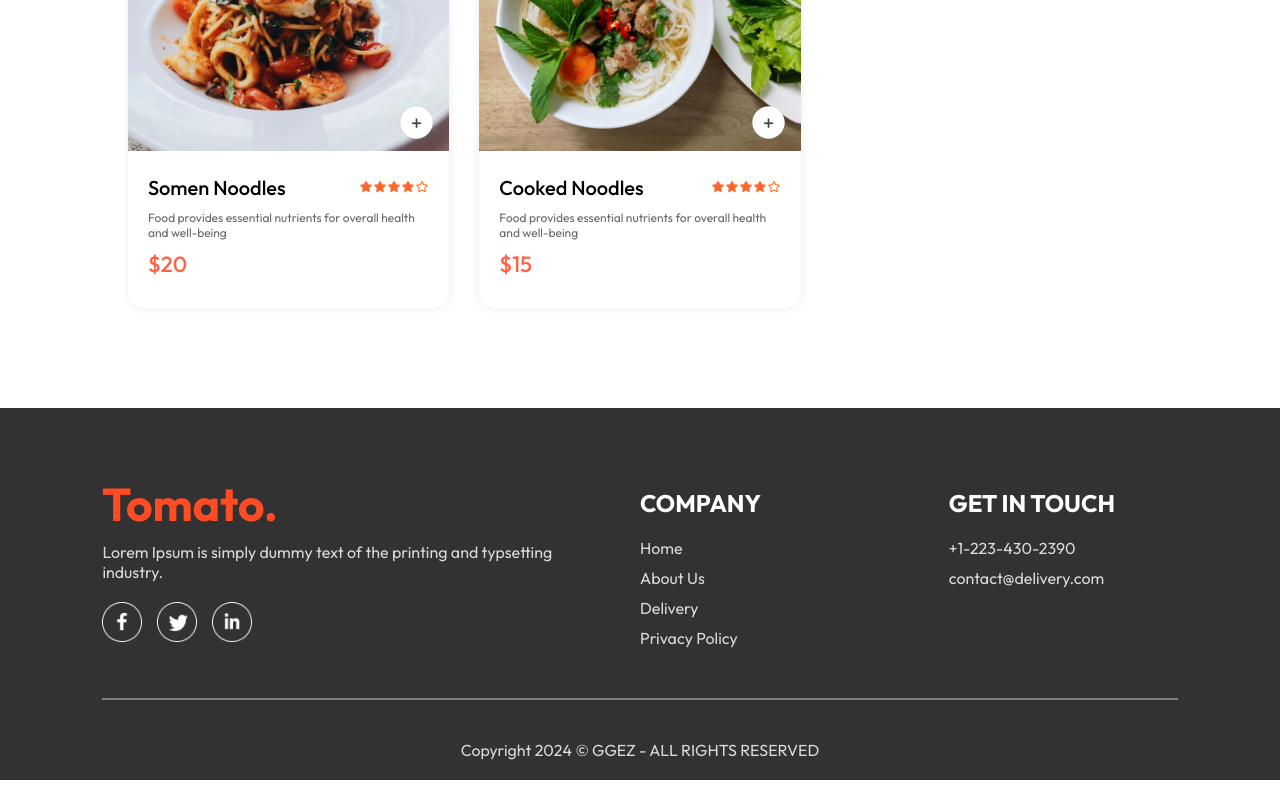
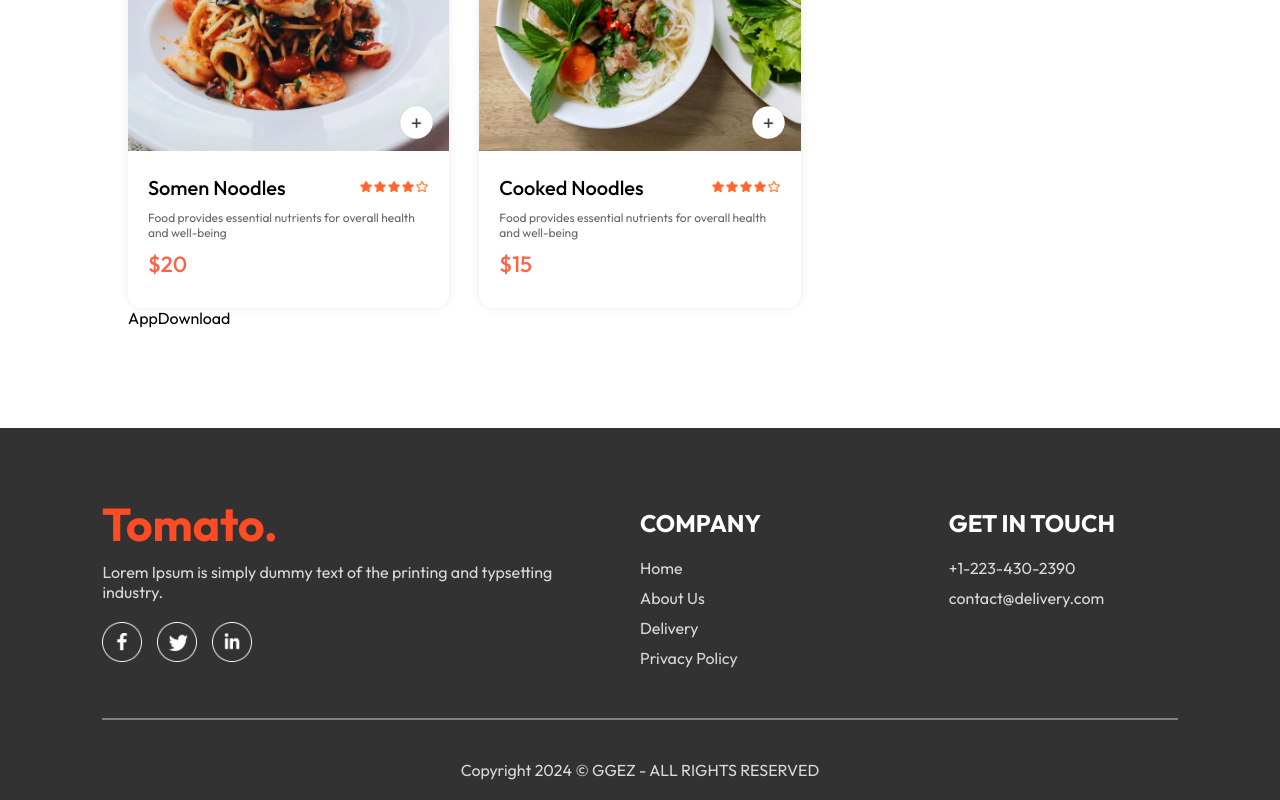
Before and after one commit to achan88/food-delivery, a React app: page / in a window 1280 px wide. Shown: the part 5655-6455 px from the top of the page. Built offline with nearby package versions, Linux system fonts and the light colour scheme; the HTML template or start-up script is replaced by a standard one.

Commit message:
feat: Add AppDownload component to Home

```diff
--- a/src/pages/Home/Home.jsx
+++ b/src/pages/Home/Home.jsx
@@ -3,6 +3,7 @@
 import ExploreMenu from "../../components/ExploreMenu/ExploreMenu";
 import { useState } from "react";
 import FoodDisplay from "../../components/FoodDisplay/FoodDisplay";
+import AppDownload from "../../components/AppDownload/AppDownload";
 
 const Home = () => {
   const [category, setCategory] = useState("All");
@@ -11,6 +12,7 @@
       <Header />
       <ExploreMenu category={category} setCategory={setCategory}/>
       <FoodDisplay category={category}/>
+      <AppDownload />
     </div>
   );
 };
```
